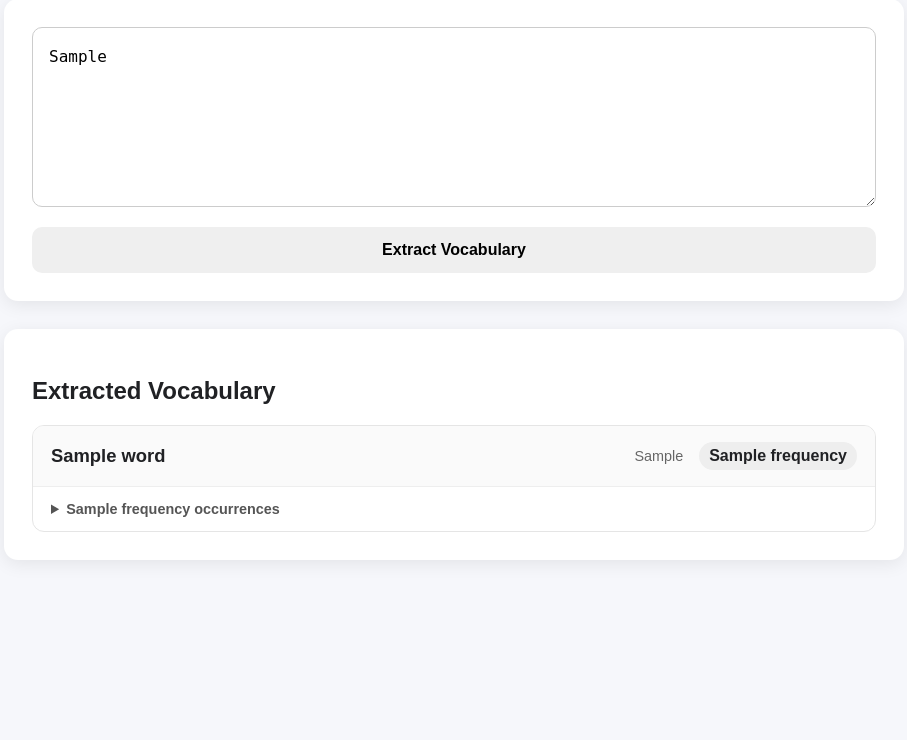
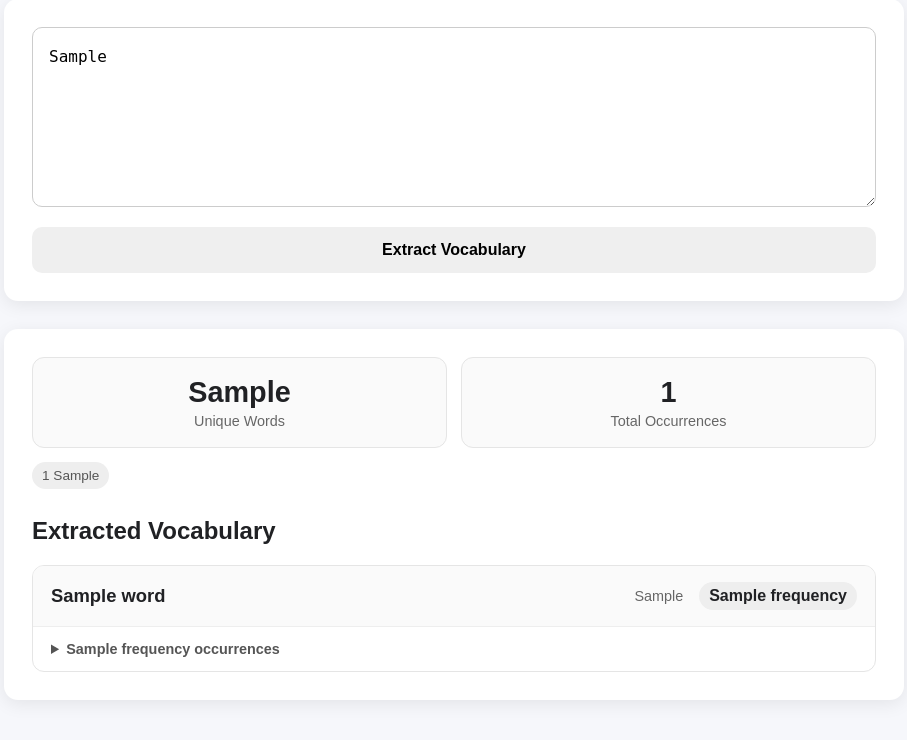
Before and after one commit to Joycie221/korean-vocab-extractor, a Flask app: template templates/index.html in a window 1280 px wide. Shown: the part 186-926 px from the top of the page, without its empty margins (186-1093 px from the left). Before the commit the page ends 747 px from the top, so only its background shows below. Run offline with Flask 3, Linux system fonts and the light colour scheme; the template is opened without the code that fills it: most values are stand-ins (such as "Sample title", 1, 10 or a date in 2020).

Commit message:
Add vocabulary summary statistics

```diff
--- a/app.py
+++ b/app.py
@@ -159,9 +159,31 @@ def extract_vocabulary_with_context(text):
         reverse=True
     )
 
+def calculate_statistics(vocab_list):
+    """Calculate summary statistics for extracted vocabulary."""
+
+    total_unique = len(vocab_list)
+
+    total_occurrences = sum(
+        item["frequency"]
+        for item in vocab_list
+    )
+
+    parts_of_speech = Counter(
+        item["part_of_speech"]
+        for item in vocab_list
+    )
+
+    return {
+        "unique_words": total_unique,
+        "total_occurrences": total_occurrences,
+        "parts_of_speech": dict(parts_of_speech),
+    }
+
 @app.route("/", methods=["GET", "POST"])
 def index():
     vocab_list = []
+    statistics = None
     user_input = ""
 
     if request.method == "POST":
@@ -169,11 +191,13 @@ def index():
 
         if user_input.strip():
             vocab_list = extract_vocabulary_with_context(user_input)
+            statistics = calculate_statistics(vocab_list)
 
     return render_template(
         "index.html",
         vocab_list=vocab_list,
-        user_input=user_input
+        statistics=statistics,
+        user_input=user_input,
     )
 
 if __name__ == "__main__":
--- a/static/style.css
+++ b/static/style.css
@@ -193,3 +193,47 @@ th {
 .context-details .occurrence:last-child {
     border-bottom: none;
 }
+
+.statistics {
+    display: grid;
+    grid-template-columns: repeat(2, 1fr);
+    gap: 14px;
+    margin-bottom: 14px;
+}
+
+.statistic {
+    display: flex;
+    flex-direction: column;
+    align-items: center;
+    justify-content: center;
+    padding: 18px;
+    background: #fafafa;
+    border: 1px solid #e5e5e5;
+    border-radius: 12px;
+}
+
+.stat-number {
+    font-size: 1.8rem;
+    font-weight: bold;
+}
+
+.stat-label {
+    margin-top: 4px;
+    color: #666;
+    font-size: 0.9rem;
+}
+
+.pos-summary {
+    display: flex;
+    flex-wrap: wrap;
+    gap: 8px;
+    margin-bottom: 28px;
+}
+
+.pos-stat {
+    padding: 6px 10px;
+    background: #eeeeee;
+    border-radius: 20px;
+    font-size: 0.85rem;
+    color: #555;
+}
--- a/templates/index.html
+++ b/templates/index.html
@@ -47,7 +47,51 @@
 
             <section class="results-card">
 
+                {% if statistics %}
+
+                    <div class="statistics">
+
+                        <div class="statistic">
+                            <span class="stat-number">
+                                {{ statistics.unique_words }}
+                            </span>
+
+                            <span class="stat-label">
+                                Unique Words
+                            </span>
+                        </div>
+
+                        <div class="statistic">
+                            <span class="stat-number">
+                                {{ statistics.total_occurrences }}
+                            </span>
+
+                            <span class="stat-label">
+                                Total Occurrences
+                            </span>
+                        </div>
+
+                    </div>
+
+
+                    <div class="pos-summary">
+
+                        {% for part_of_speech, count in statistics.parts_of_speech.items() %}
+
+                            <span class="pos-stat">
+                                {{ count }}
+                                {{ part_of_speech }}{% if count != 1 %}s{% endif %}
+                            </span>
+
+                        {% endfor %}
+
+                    </div>
+
+                {% endif %}
+
+
                 <h2>Extracted Vocabulary</h2>
+
 
                 <div class="vocabulary-list">
 
```
Also changed, not shown: tests/test_parser.py (+28 -6 lines).
